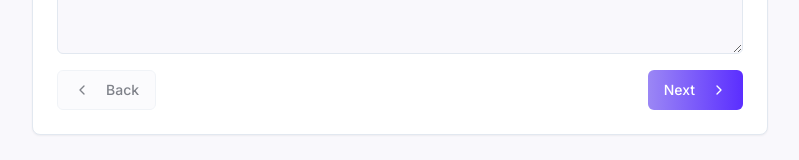
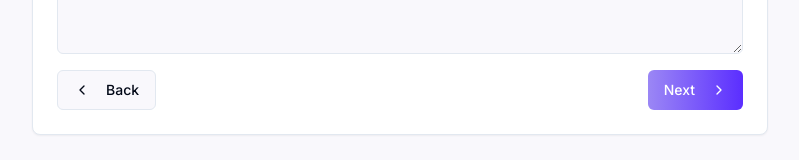
Before and after one commit to juliuszmandrosz/quick-cv, a Next.js app: page /create-cv in a window 1280 px wide. Shown: the part 401-561 px from the top of the page, without its empty margins (240-1039 px from the left). Built offline with nearby package versions, Linux system fonts and the light colour scheme.

Commit message:
add possibility to go back in create cv page

```diff
--- a/app/create-cv/components/create-cv.tsx
+++ b/app/create-cv/components/create-cv.tsx
@@ -176,6 +176,9 @@ export default function CreateCvClientPage() {
   };
 
   const handleBack = () => {
+    if (step === 1) {
+      router.push("/");
+    }
     if (step > 1) {
       setStep(step - 1);
     }
@@ -397,11 +400,7 @@ export default function CreateCvClientPage() {
                 </>
               )}
               <div className="flex justify-between mt-8">
-                <Button
-                  variant="outline"
-                  onClick={handleBack}
-                  disabled={step === 1}
-                >
+                <Button variant="outline" onClick={handleBack}>
                   <ChevronLeft className="mr-2 h-4 w-4" /> Back
                 </Button>
                 <Button
```
